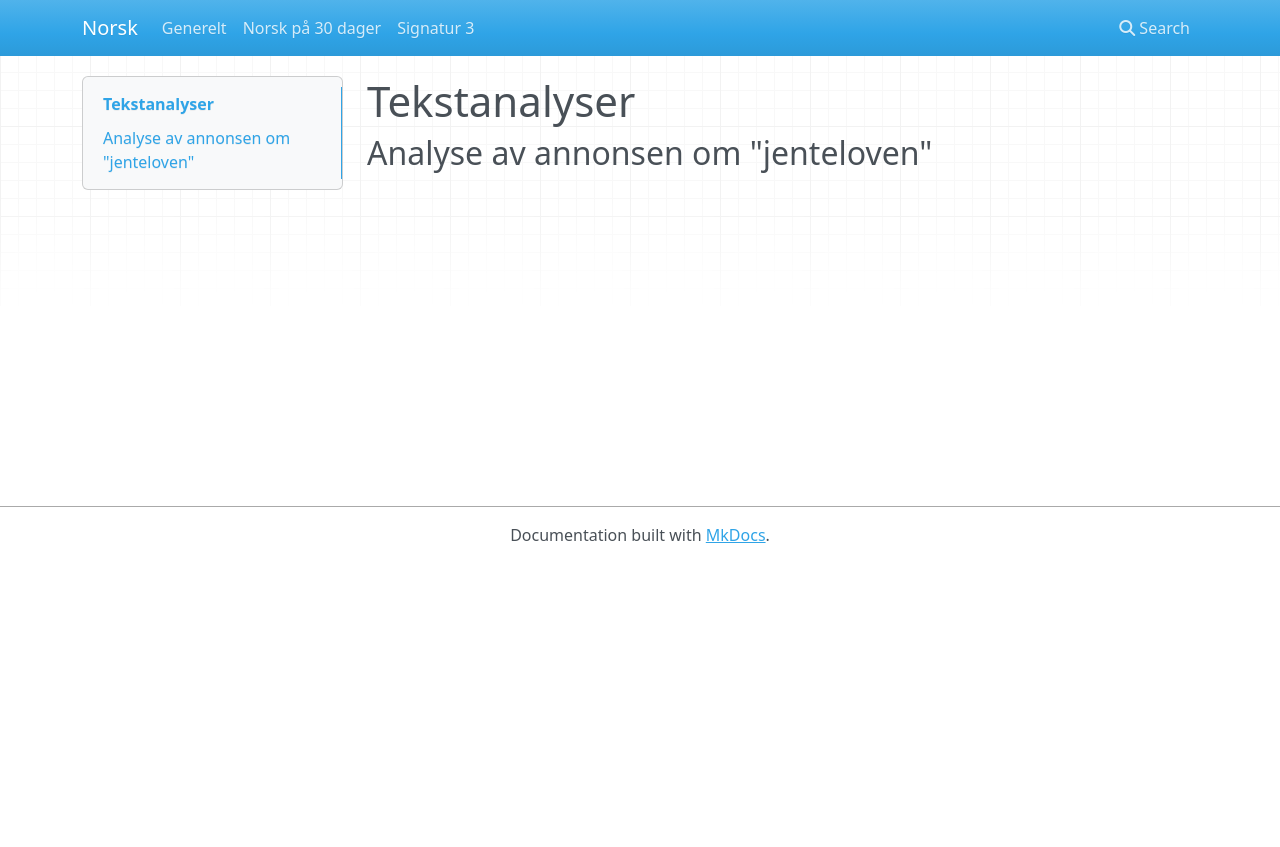
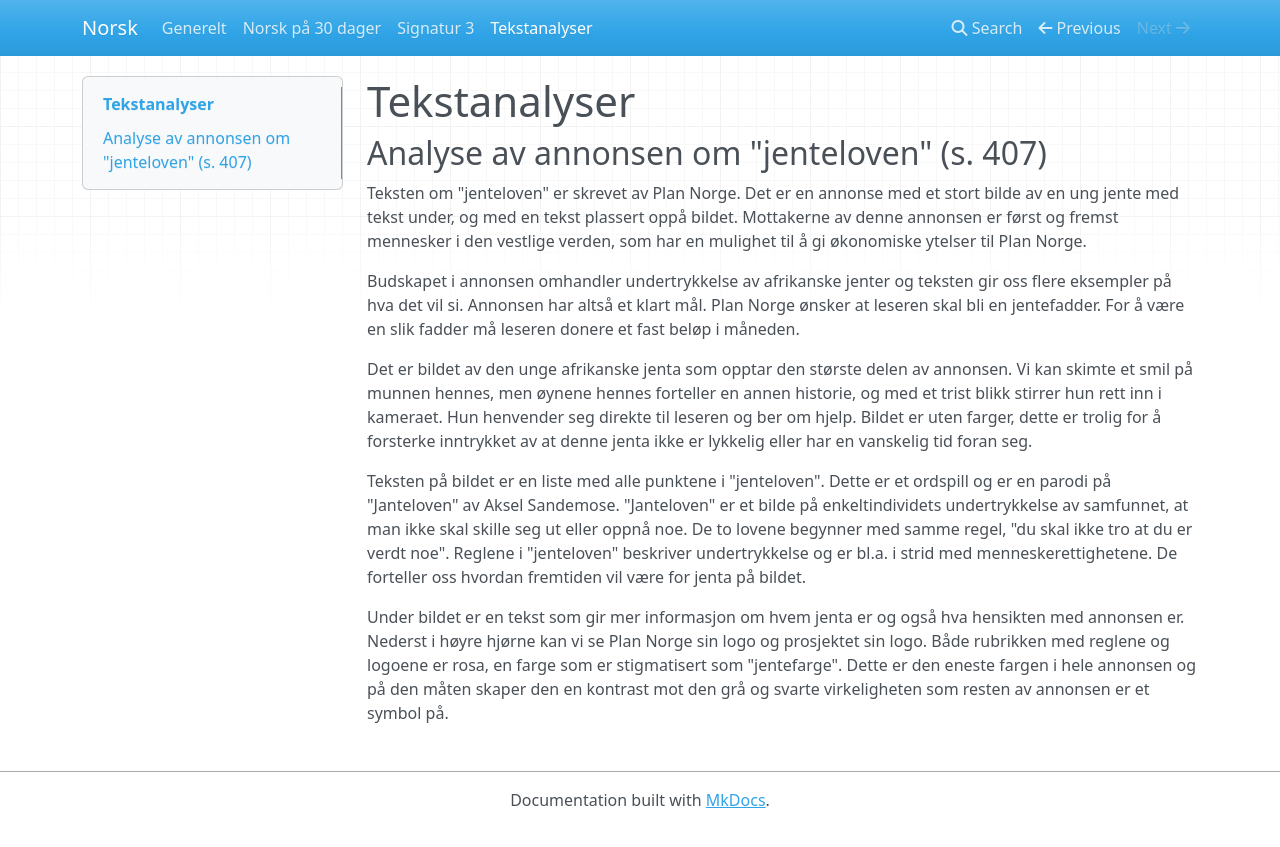
Before and after one commit to longegg/norsk, an MkDocs documentation site: the page built from docs/analyser.md, in a window 1280 px wide. Shown: the top 847 px of the page. Built offline with MkDocs 1.6.1, drawn with Linux system fonts in a browser that asks for light colours; nearby versions of some CDN libraries.

Commit message:
Add new page and text.

```diff
--- a/docs/analyser.md
+++ b/docs/analyser.md
@@ -1,3 +1,14 @@
 # Tekstanalyser
 
-## Analyse av annonsen om "jenteloven"
+## Analyse av annonsen om "jenteloven" (s. 407)
+
+Teksten om "jenteloven" er skrevet av Plan Norge. Det er en annonse med et stort bilde av en ung jente med tekst under, og med en tekst plassert oppå bildet. Mottakerne av denne annonsen er først og fremst mennesker i den vestlige verden, som har en mulighet til å gi økonomiske ytelser til Plan Norge.
+
+Budskapet i annonsen omhandler undertrykkelse av afrikanske jenter og teksten gir oss flere eksempler på hva det vil si.
+Annonsen har altså et klart mål. Plan Norge ønsker at leseren skal bli en jentefadder. For å være en slik fadder må leseren donere et fast beløp i måneden.
+
+Det er bildet av den unge afrikanske jenta som opptar den største delen av annonsen. Vi kan skimte et smil på munnen hennes, men øynene hennes forteller en annen historie, og med et trist blikk stirrer hun rett inn i kameraet. Hun henvender seg direkte til leseren og ber om hjelp. Bildet er uten farger, dette er trolig for å forsterke inntrykket av at denne jenta ikke er lykkelig eller har en vanskelig tid foran seg.
+
+Teksten på bildet er en liste med alle punktene i "jenteloven". Dette er et ordspill og er en parodi på "Janteloven" av Aksel Sandemose. "Janteloven" er et bilde på enkeltindividets undertrykkelse av samfunnet, at man ikke skal skille seg ut eller oppnå noe. De to lovene begynner med samme regel, "du skal ikke tro at du er verdt noe". Reglene i "jenteloven" beskriver undertrykkelse og er bl.a. i strid med menneskerettighetene. De forteller oss hvordan fremtiden vil være for jenta på bildet.
+
+Under bildet er en tekst som gir mer informasjon om hvem jenta er og også hva hensikten med annonsen er. Nederst i høyre hjørne kan vi se Plan Norge sin logo og prosjektet sin logo. Både rubrikken med reglene og logoene er rosa, en farge som er stigmatisert som "jentefarge". Dette er den eneste fargen i hele annonsen og på den måten skaper den en kontrast mot den grå og svarte virkeligheten som resten av annonsen er et symbol på.
--- a/mkdocs.yml
+++ b/mkdocs.yml
@@ -3,3 +3,4 @@ nav:
   - Generelt: 'index.md'
   - Norsk på 30 dager: '30-dager.md'
   - Signatur 3: 'signatur3.md'
+  - Tekstanalyser: 'analyser.md'
```
